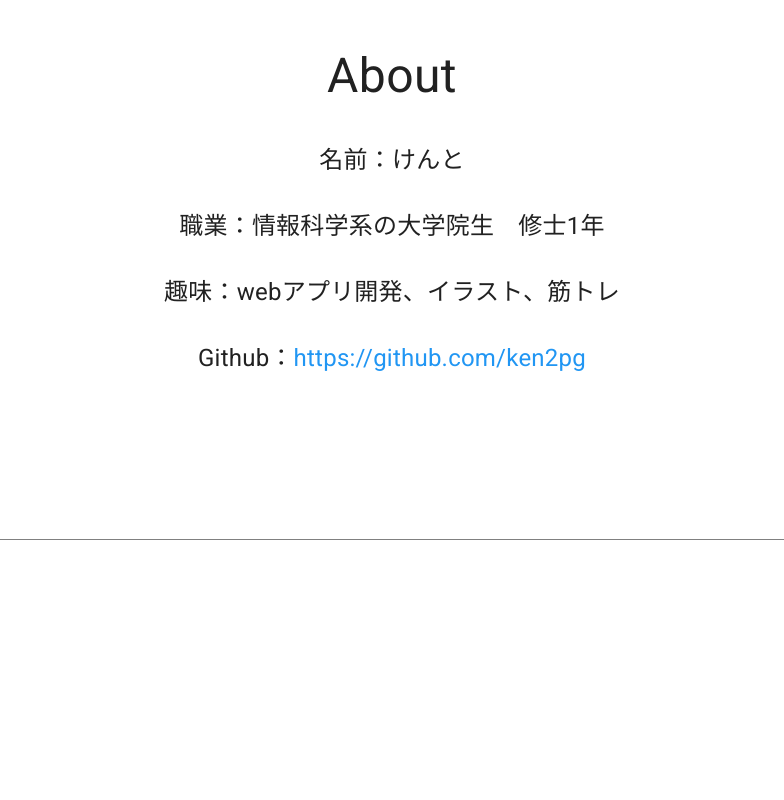
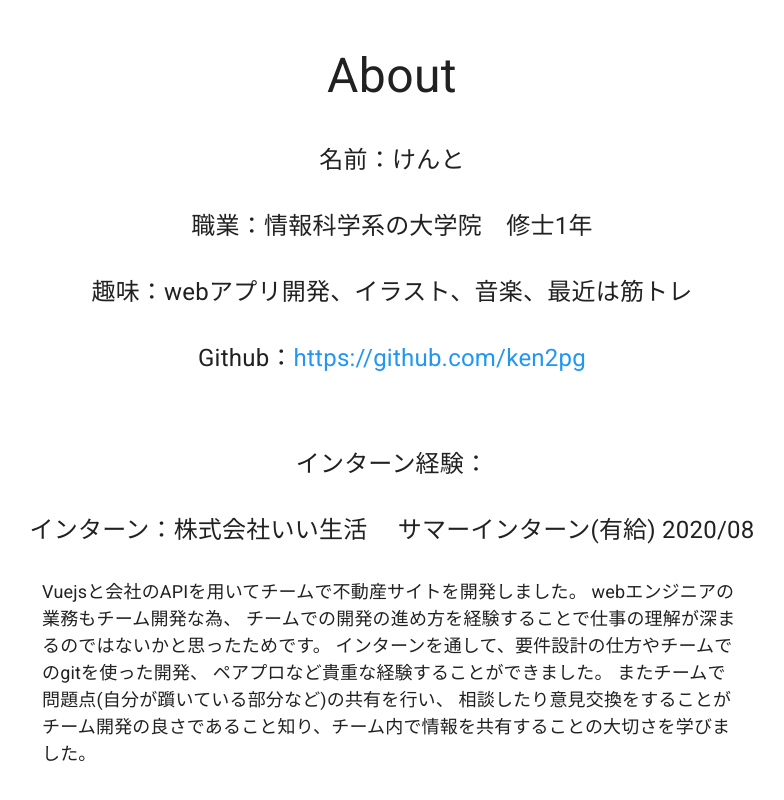
Before and after one commit to ken2pg/portfolio2020, a Next.js app: page / in a window 1280 px wide. Shown: the part 500-1300 px from the top of the page, without its empty margins (248-1032 px from the left). Before the commit the page ends 1040 px from the top, so only its background shows below. Built offline with nearby package versions, Linux system fonts and the light colour scheme.

Commit message:
textを追加

```diff
--- a/src/components/About.tsx
+++ b/src/components/About.tsx
@@ -6,7 +6,7 @@ import Link from '@material-ui/core/Link';
 const useStyles = makeStyles((theme: Theme) => ({
   root: {
     width: '100%',
-    height: '500px',
+    height: '1000px',
     borderBottom: '1px solid gray',
   },
   title: {
@@ -24,6 +24,14 @@ const useStyles = makeStyles((theme: Theme) => ({
     justifyContent: 'center',
     marginBottom: '30px',
   },
+  text2: {
+    width: '700px',
+    margin: '0 auto',
+    fontSize: '18px',
+    display: 'flex',
+    justifyContent: 'center',
+    marginBottom: '30px',
+  },
 }));
 const About = () => {
   const classes = useStyles();
@@ -31,11 +39,28 @@ const About = () => {
     <div className={classes.root}>
       <Typography className={classes.title}>About</Typography>
       <Typography className={classes.text}>名前：けんと</Typography>
-      <Typography className={classes.text}>職業：情報科学系の大学院生　修士1年</Typography>
-      <Typography className={classes.text}>趣味：webアプリ開発、イラスト、筋トレ</Typography>
+      <Typography className={classes.text}>職業：情報科学系の大学院　修士1年</Typography>
+      <Typography className={classes.text}>
+        趣味：webアプリ開発、イラスト、音楽、最近は筋トレ
+      </Typography>
       <Typography className={classes.text}>
         Github：
         <Link href="https://github.com/ken2pg">https://github.com/ken2pg</Link>
+      </Typography>
+      <br />
+      <br />
+      <Typography className={classes.text}>インターン経験：</Typography>
+      <Typography className={classes.text}>
+        インターン：株式会社いい生活　 サマーインターン(有給) 2020/08
+      </Typography>
+      <Typography className={classes.text2}>
+        Vuejsと会社のAPIを用いてチームで不動産サイトを開発しました。
+        webエンジニアの業務もチーム開発な為、
+        チームでの開発の進め方を経験することで仕事の理解が深まるのではないかと思ったためです。
+        インターンを通して、要件設計の仕方やチームでのgitを使った開発、
+        ペアプロなど貴重な経験することができました。
+        またチームで問題点(自分が躓いている部分など)の共有を行い、
+        相談したり意見交換をすることがチーム開発の良さであること知り、チーム内で情報を共有することの大切さを学びました。
       </Typography>
     </div>
   );
```
